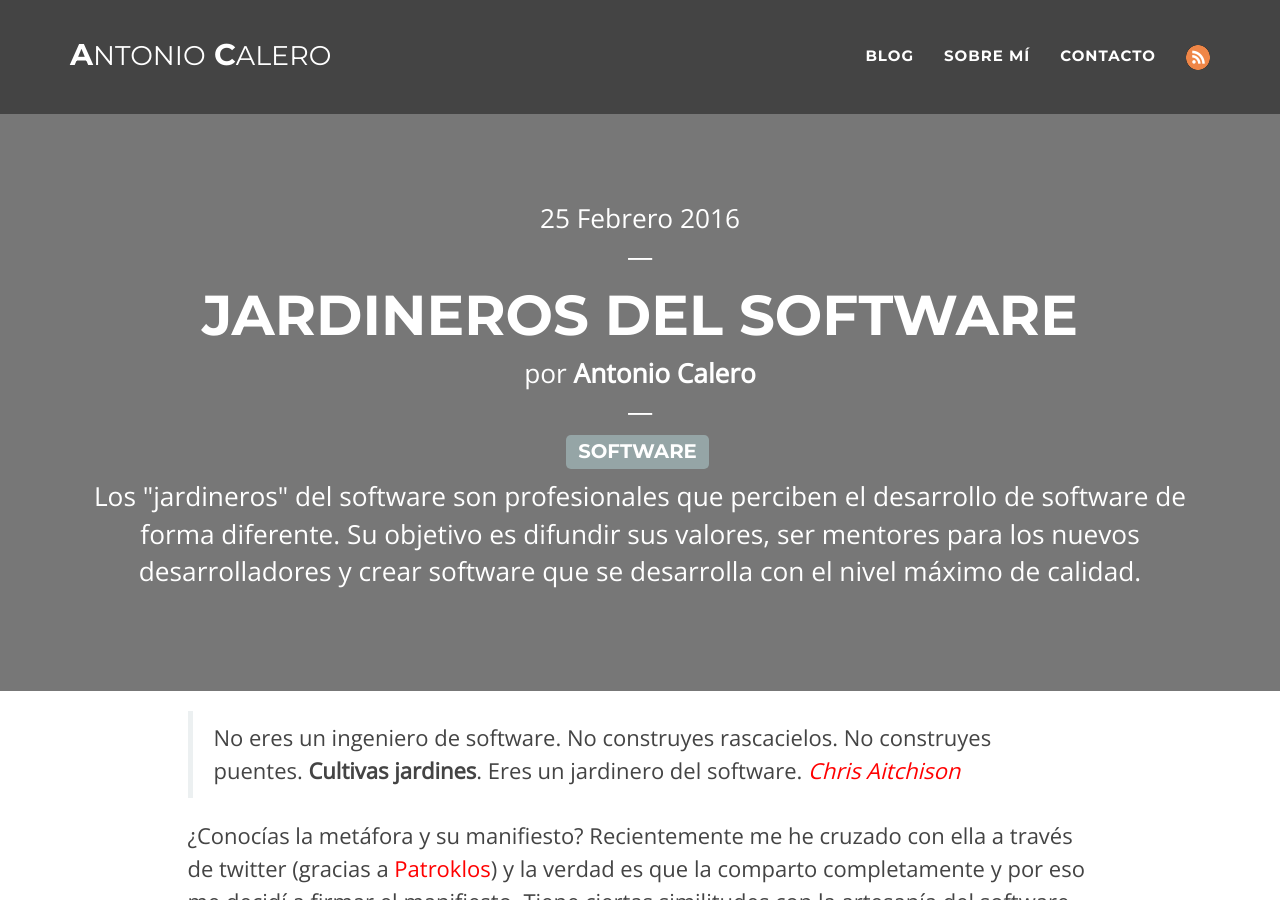
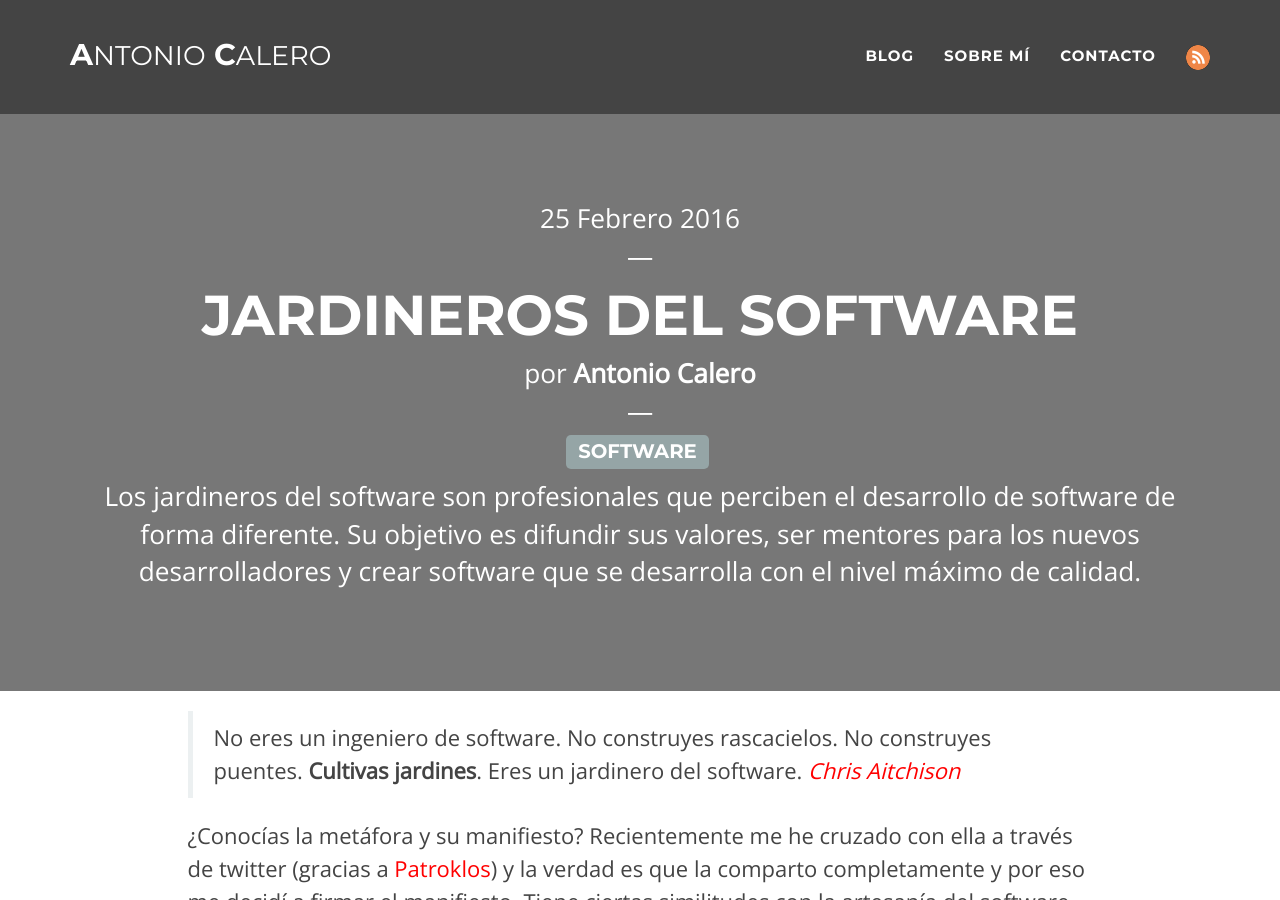
Before and after one commit to acalero/acalero.github.io, a Jekyll site: the page built from _posts/2016-02-25-jardineros-del-software.md, in a window 1280 px wide and 900 px high. Built offline with Jekyll 4.4.1, drawn with Linux system fonts in a browser that asks for light colours; comment, search, counter and statistics services are not loaded.

```diff
--- a/_posts/2016-02-25-jardineros-del-software.md
+++ b/_posts/2016-02-25-jardineros-del-software.md
@@ -10,7 +10,7 @@ share: true
 category:
 - software
 imagefeature: jardineros-del-software.jpg
-description: Los "jardineros" del software son profesionales que perciben el desarrollo de software de forma diferente. Su objetivo es difundir sus valores, ser mentores para los nuevos desarrolladores y crear software que se desarrolla con el nivel máximo de calidad.
+description: Los jardineros del software son profesionales que perciben el desarrollo de software de forma diferente. Su objetivo es difundir sus valores, ser mentores para los nuevos desarrolladores y crear software que se desarrolla con el nivel máximo de calidad.
 
 ---
 
```
